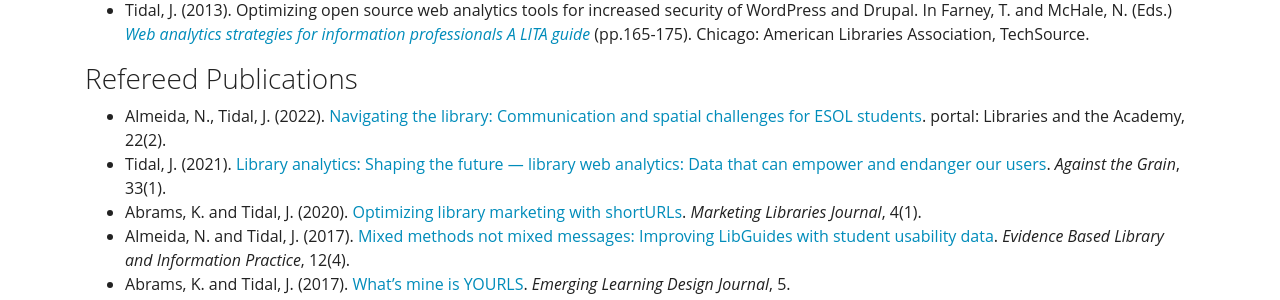
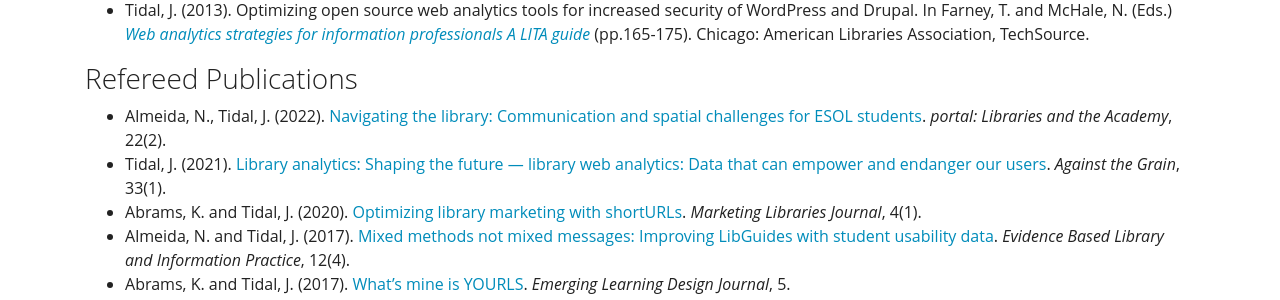
Before and after one commit to KentuckyFriedTofu/kentuckyfriedtofu.github.io.bak2, a Jekyll site: the page built from cv.md, in a window 1280 px wide and 900 px high, scrolled down 2202 px. Shown: the part 155-455 px from the top of the window. Built offline with Jekyll 4.4.1, drawn with Linux system fonts in a browser that asks for light colours.

Commit message:
Update cv.md

```diff
--- a/cv.md
+++ b/cv.md
@@ -86,7 +86,7 @@ View my [Google Scholar Profile](https://scholar.google.com/citations?user=mAq-F
 
 ### Refereed Publications
 
-* Almeida, N., Tidal, J. (2022). [Navigating the library: Communication and spatial challenges for ESOL students](https://preprint.press.jhu.edu/portal/sites/ajm/files/almeida.pdf). portal: Libraries and the Academy, 22(2).
+* Almeida, N., Tidal, J. (2022). [Navigating the library: Communication and spatial challenges for ESOL students](https://preprint.press.jhu.edu/portal/sites/ajm/files/almeida.pdf). *portal: Libraries and the Academy*, 22(2).
 * Tidal, J. (2021). [Library analytics: Shaping the future — library web analytics: Data that can empower and endanger our users](https://www.charleston-hub.com/2021/04/library-analytics-shaping-the-future-library-web-analytics-data-that-can-empower-and-endanger-our-users/). *Against the Grain*, 33(1).
 * Abrams, K. and Tidal, J. (2020). [Optimizing library marketing with shortURLs](http://journal.marketinglibraries.org/april2020/05_MLJv4i1_Feature_Abrams_Tidal.pdf). *Marketing Libraries Journal*, 4(1).<br>
 * Almeida, N. and Tidal, J. (2017). [Mixed methods not mixed messages: Improving LibGuides with student usability data](https://journals.library.ualberta.ca/eblip/index.php/EBLIP/article/view/29305/21467). *Evidence Based Library and Information Practice*, 12(4).<br>
```
